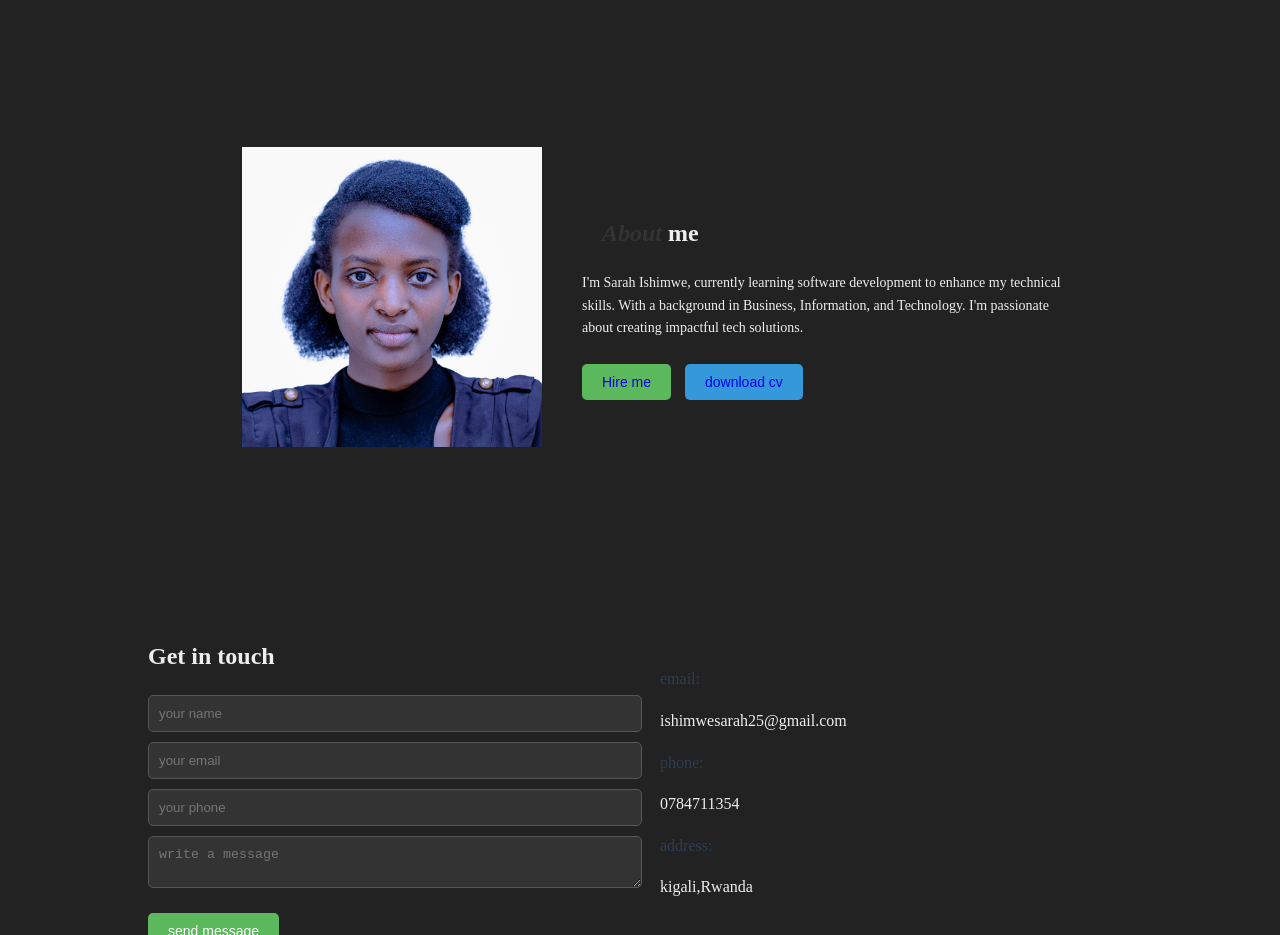
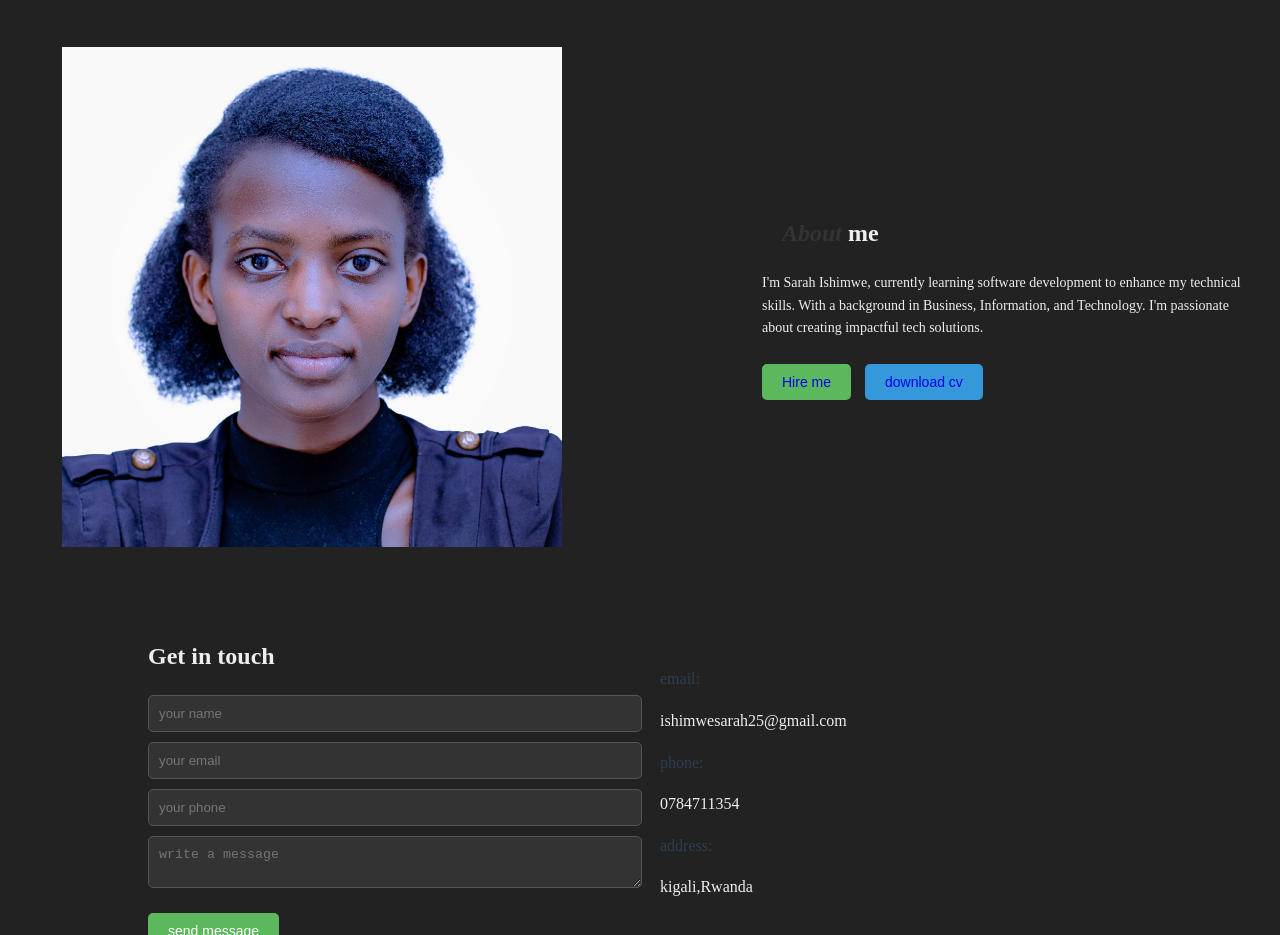
Before and after one commit to ishimwesarah/Final-Klab-project, a plain HTML site: page index.html in a window 1280 px wide. Shown: the part 1176-2111 px from the top of the page. Drawn offline with Linux system fonts and the light colour scheme.

Commit message:
latest commit

```diff
--- a/style.css
+++ b/style.css
@@ -74,6 +74,7 @@ section {
   right: 0px;
 
   margin-top: -1cm;
+  margin-right: -4cm;
 }
 
 .hero-image img{
@@ -113,14 +114,16 @@ section {
 
 
 .about {
-   display: flex;
-    justify-content: center;
-    align-items: center;
+  display: flex;
+  justify-content: center;
+  align-items: center;
+   position: relative;
 }
 .about-image{
-    margin: 0px 40px;
-    width: 300px;
-    height: 300px;
+    margin: -100px 40px;
+    margin-right: 200px;
+    width: 500px;
+    height: 500px;
    overflow: hidden;
 
 }
@@ -141,11 +144,14 @@ section {
 .about-content{
     width: 40%;
     text-align: left;
+    margin-top: 0%;
+
 }
 
 .about-content p{
     font-size: 14px;
     margin-bottom: 10px;
+    margin-top: 0%;
 }
 
 .buttons button{
```
